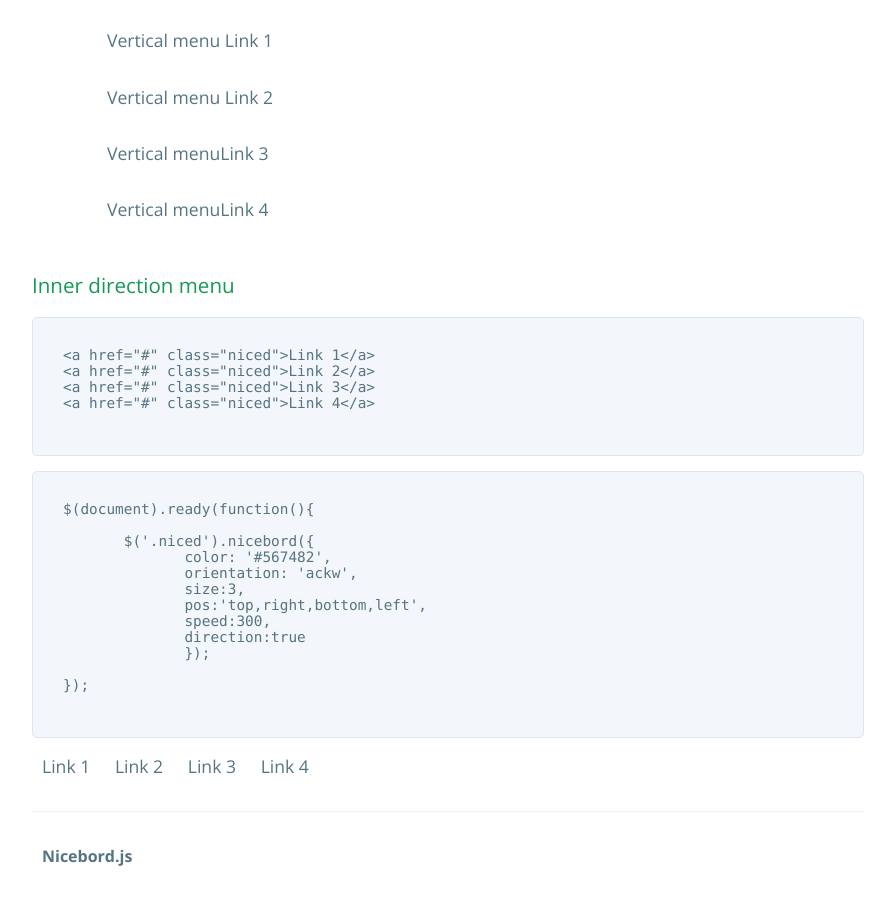
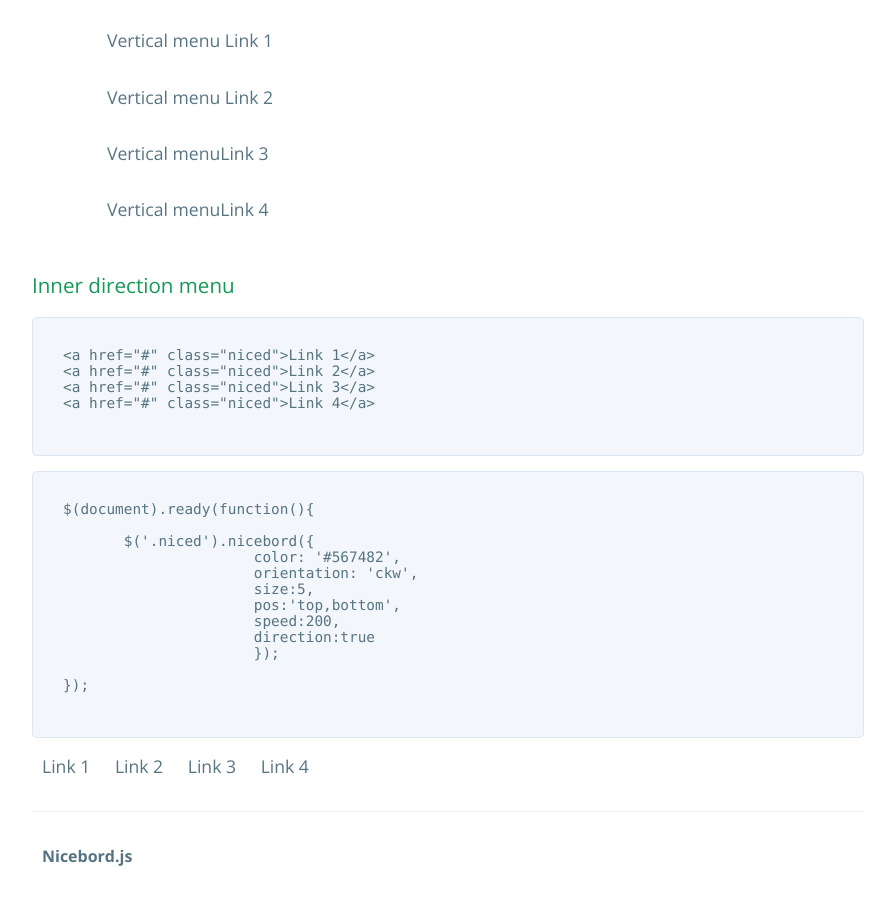
Before and after one commit to dkdevru/nicebord, a Jekyll site: the page built from index.html, in a window 1280 px wide and 900 px high, scrolled down 2847 px. Shown: the whole window, without its empty margins (192-1087 px from the left). Built offline with Jekyll 4.4.1, drawn with Linux system fonts in a browser that asks for light colours; the list of posts is cut into pages by our own code.

Commit message:
adding direction examles

```diff
--- a/index.html
+++ b/index.html
@@ -181,13 +181,13 @@ title: {{ site.name }}
   $(document).ready(function(){
 
 	 $('.niced').nicebord({
-		color: '#567482',
-		orientation: 'ackw',
-		size:3,
-		pos:'top,right,bottom,left',
-		speed:300,
-		direction:true
-		});
+			color: '#567482',
+			orientation: 'ckw',
+			size:5,
+			pos:'top,bottom',
+			speed:200,
+			direction:true
+			});
 
   });
   </code>
@@ -221,10 +221,10 @@ title: {{ site.name }}
 
 	 $('.niced').nicebord({
 			color: '#567482',
-			orientation: 'ackw',
-			size:3,
-			pos:'top,right,bottom,left',
-			speed:300,
+			orientation: 'ckw',
+			size:5,
+			pos:'top,bottom',
+			speed:200,
 			direction:true
 			});
 
```
